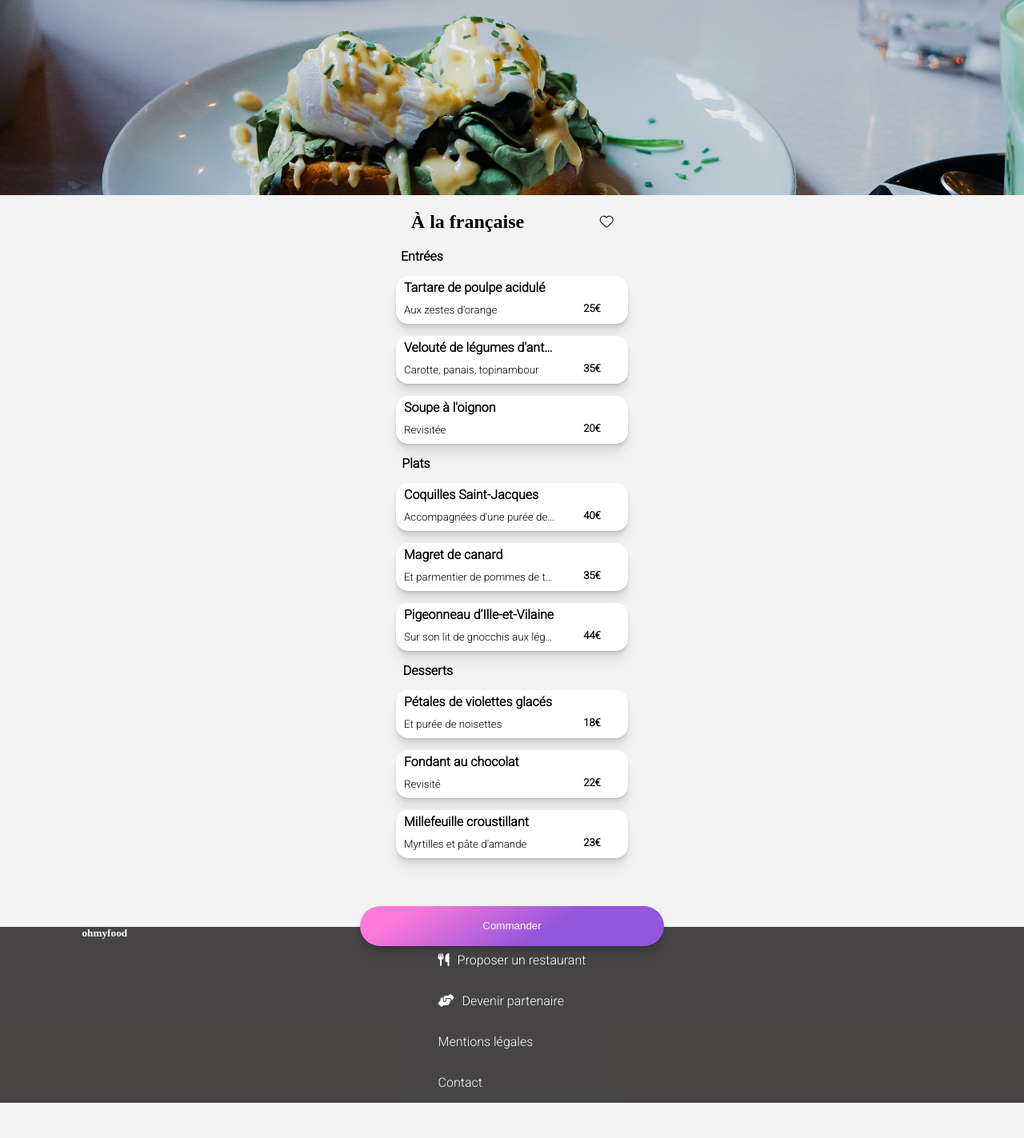
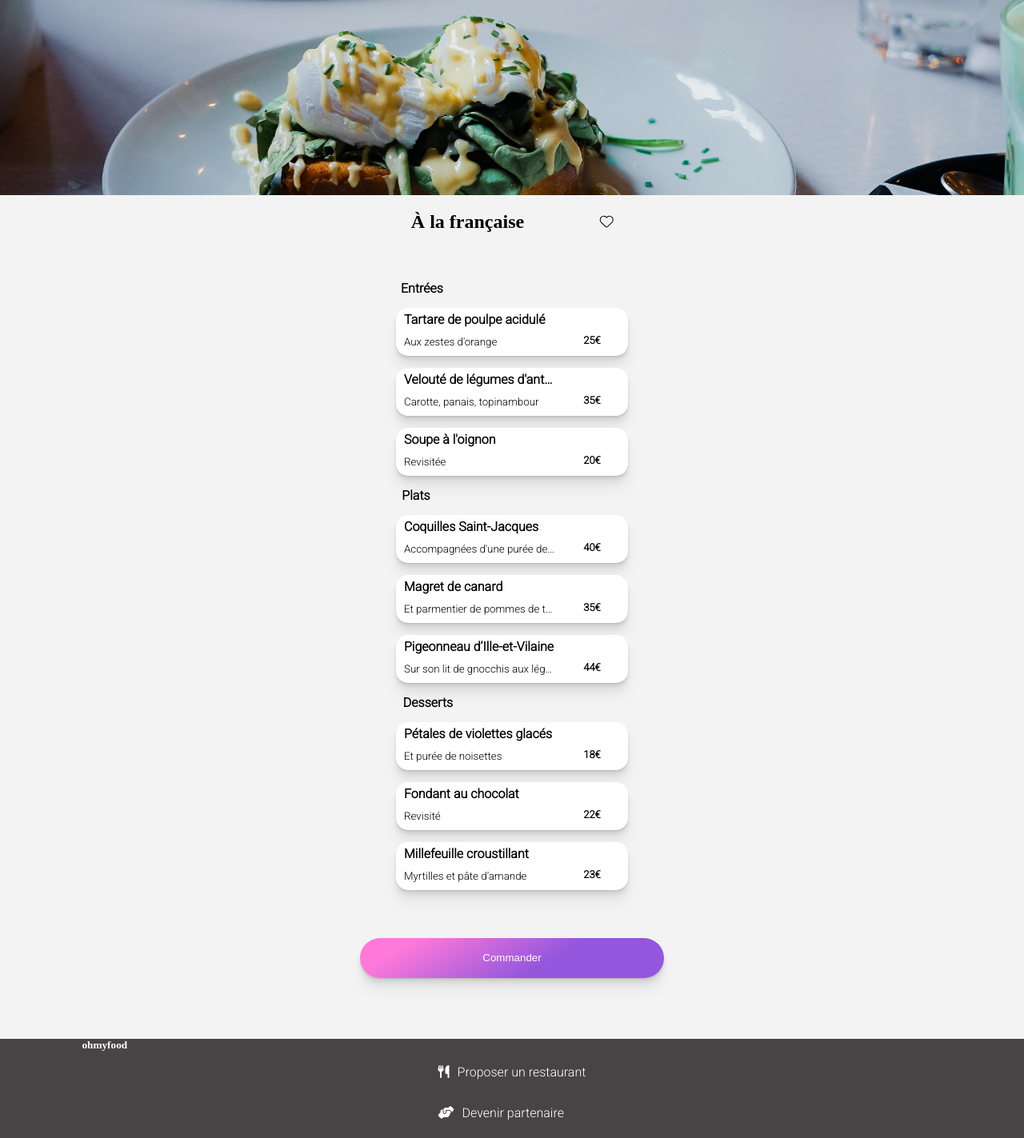
Before and after one commit to Xavier0006/ohmyfood, a website: page Public/css/menu1.html in a window 1280 px wide. Shown: the part 244-1667 px from the top of the page at 80% size. Before the commit the page ends 1623 px from the top, so only its background shows below. Drawn offline with Linux system fonts and the light colour scheme; a web font is replaced by a local one.

Commit message:
commit monday 4

```diff
--- a/sass/layout/_loader.scss
+++ b/sass/layout/_loader.scss
@@ -10,7 +10,7 @@
     width: 500px;
     height: 500px;
     box-sizing: border-box;
-    background: rgb(255, 121, 218);
+    background: white;
     z-index: 20;
 }
 
--- a/sass/layout/_menu1.scss
+++ b/sass/layout/_menu1.scss
@@ -4,6 +4,7 @@
 body {
     margin: auto;
     background-color: rgb(243, 243, 243);
+
 
     header {
         @include flexwrap();
@@ -28,6 +29,7 @@ body {
                 object-fit: cover;
                 height: 300px;
                 width: 100%;
+
             }
         }
 
@@ -242,6 +244,10 @@ body {
         margin-bottom: 0%;
     }
 
+    .titremenu1 {
+        padding-bottom: 40px;
+    }
+
     .texte {
         width: 500px;
     }
@@ -265,7 +271,7 @@ body {
 
     .commander {
         margin-top: 60px;
-        margin-bottom: -280px;
+        margin-bottom: -180px;
     }
 
 }
```
Also changed, not shown: Public/css/main.css, 1 other file.
